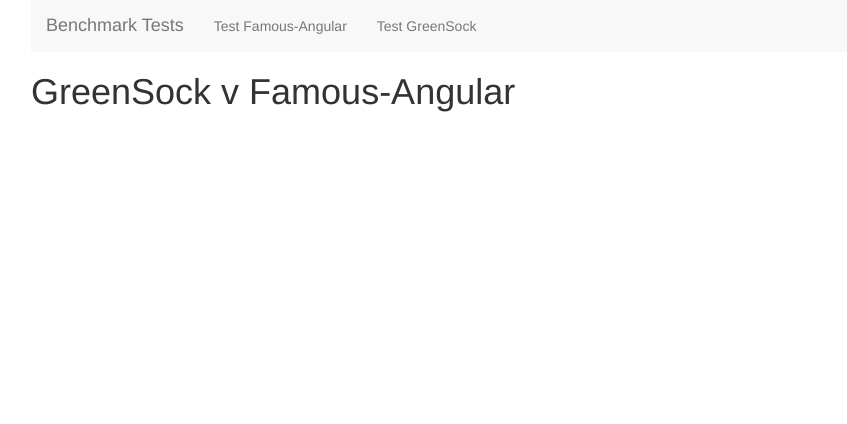
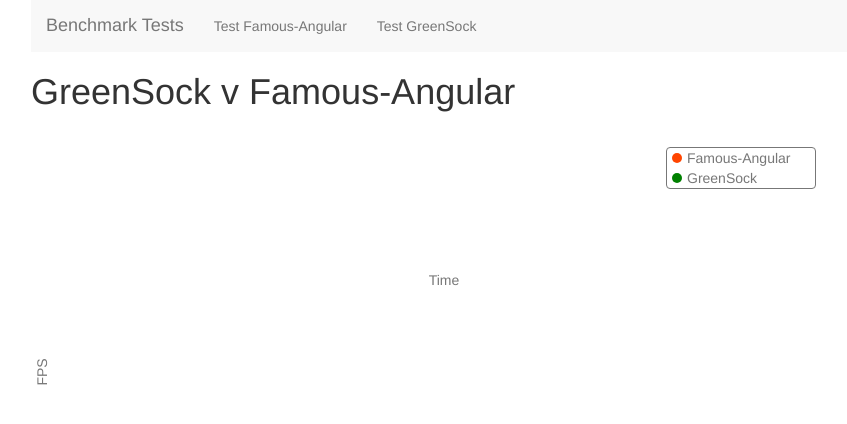
Before and after one commit to jordanpapaleo/FA-Benchmark, a website: page index.html in a window 1280 px wide. Shown: the whole page, without its empty margins (39-886 px from the left). Drawn offline with nearby package versions, Linux system fonts and the light colour scheme; no server answers.

Commit message:
Adding labels and things

```diff
--- a/index.html
+++ b/index.html
@@ -12,8 +12,16 @@
             fill: orangered;
         }
 
+        .famous.circle {
+            background-color: orangered;
+        }
+
         .greensock circle {
             fill: green;
+        }
+
+        .greensock.circle {
+            background-color: green;
         }
 
         .main text {
@@ -24,6 +32,46 @@
             shape-rendering: crispEdges;
             stroke: black;
             fill: none;
+        }
+
+        .legend {
+            border: 1px solid #777777;
+            width: 150px;
+            position: absolute;
+            border-radius: 4px;
+            left: 650px;
+            color: #777777;
+            top: 25px;
+        }
+
+        .circle {
+            float: left;
+            margin-top: 5px;
+            margin-left: 5px;
+            margin-right: 5px;
+            width: 10px;
+            height: 10px;
+            background: red;
+            -moz-border-radius: 50px;
+            -webkit-border-radius: 50px;
+            border-radius: 50px;
+        }
+
+        .y-label {
+            position: absolute;
+            top: 240px;
+            left: 12px;
+            transform: rotateZ(-90deg);
+            color: #777777;
+        }
+
+        .x-label {
+            position: absolute;
+            bottom: -13px;
+            width: 40px;
+            text-align: center;
+            left: 408px;
+            color: #777777;
         }
     </style>
 </head>
@@ -47,8 +95,16 @@
         </nav>
 
         <h1>GreenSock v Famous-Angular</h1>
+
+
         <div class="row">
             <div class="col-md-12" id="charts">
+                <div class="legend">
+                    <div class="circle famous"></div> Famous-Angular <br>
+                    <div class="circle greensock"></div> GreenSock
+                </div>
+                <div class="x-label">Time</div>
+                <div class="y-label">FPS</div>
                 <svg class="chart"></svg>
             </div>
         </div>
--- a/scripts/scatter-plot.js
+++ b/scripts/scatter-plot.js
@@ -5,7 +5,6 @@
         dataType: 'json',
         contentType: "application/json"
     }).then(function(data) {
-        console.info('Famous',data);
         plotData(data, 'famous');
     });
 }
@@ -17,13 +16,9 @@
         dataType: 'json',
         contentType: "application/json"
     }).then(function(data) {
-        console.info('Greensock',data);
         plotData(data, 'greensock');
     });
 }
-
-getFamousData();
-getGreensockData();
 
 function callDb(ajaxObj) {
     return $.ajax(ajaxObj)
@@ -62,25 +57,26 @@
     return records;
 }
 
+
+
 function plotRange(data, className) {
     var margin = {top: 20, right: 15, bottom: 20, left: 40};
     var width = 800 - (margin.left + margin.right);
     var height = 500 - (margin.top + margin.bottom);
 
-    var x = d3.scale.linear()
-        .domain([0, 20])//d3.max(data, function(d) { return d[0]; })
-        .range([ 0, width ]);
+    var svg = d3.select('#charts').select('svg');
 
-    var y = d3.scale.linear()
-        .domain([0, 70]) //d3.max(data, function(d) { return d[1]; })
-        .range([ height, 0 ]);
-
-    var chart = d3.select('#charts').select('svg')
-        .attr('width', width + margin.right + margin.left)
+    svg.attr('width', width + margin.right + margin.left)
         .attr('height', height + margin.top + margin.bottom)
         .attr('class', 'chart ');
 
-    var main = chart.append('g')
+    svg.append("svg:text")
+        .attr("class", "title")
+        .attr("x", 375)
+        .attr("y", 20)
+        .text("FPS Over Time");
+
+    var main = svg.append('g')
         .attr('transform', 'translate(' + margin.left + ',' + margin.top + ')')
         .attr('width', width)
         .attr('height', height)
@@ -88,6 +84,10 @@
 
 
     // draw the x axis
+    var x = d3.scale.linear()
+        .domain([0, 18])//d3.max(data, function(d) { return d[0]; })
+        .range([ 0, width ]);
+
     var xAxis = d3.svg.axis()
         .scale(x)
         .orient('bottom');
@@ -100,6 +100,10 @@
 
 
     // draw the y axis
+    var y = d3.scale.linear()
+        .domain([0, 70]) //d3.max(data, function(d) { return d[1]; })
+        .range([ height, 0 ]);
+
     var yAxis = d3.svg.axis()
         .scale(y)
         .orient('left');
@@ -120,3 +124,6 @@
         .attr("cy", function (d) { return y(d[1]); } )
         .attr("r", 2);
 }
+
+getFamousData();
+getGreensockData();
```
Also changed, not shown: tests/fps.js (+0 -2 lines).
